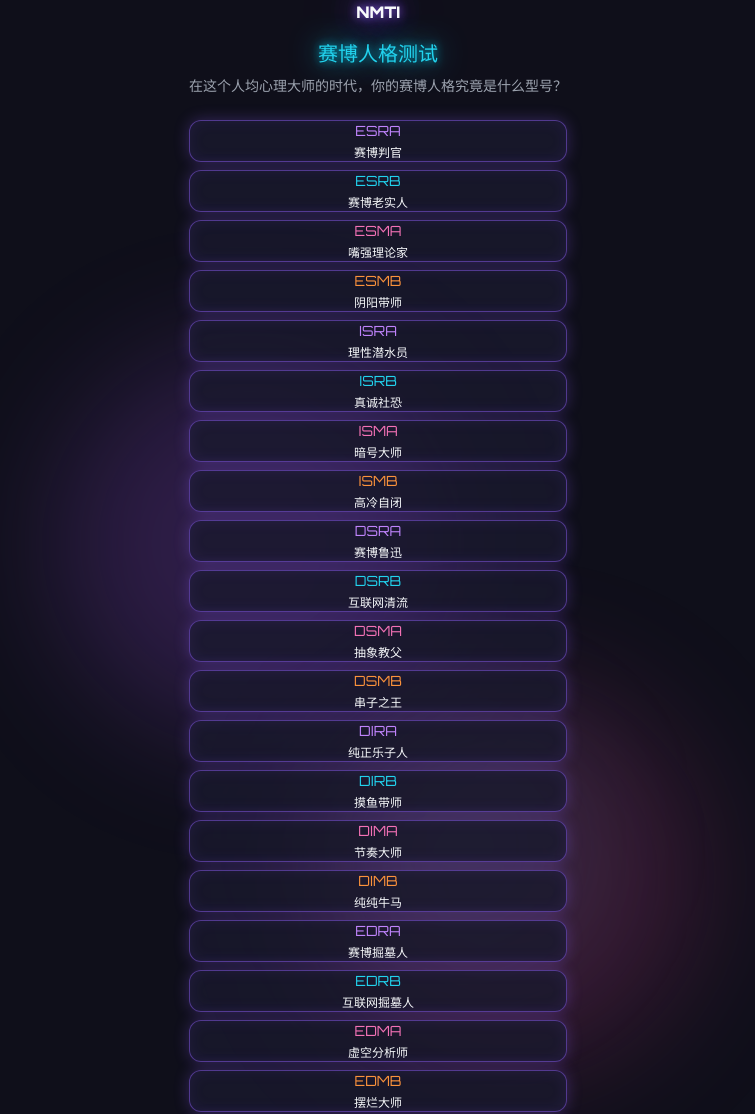
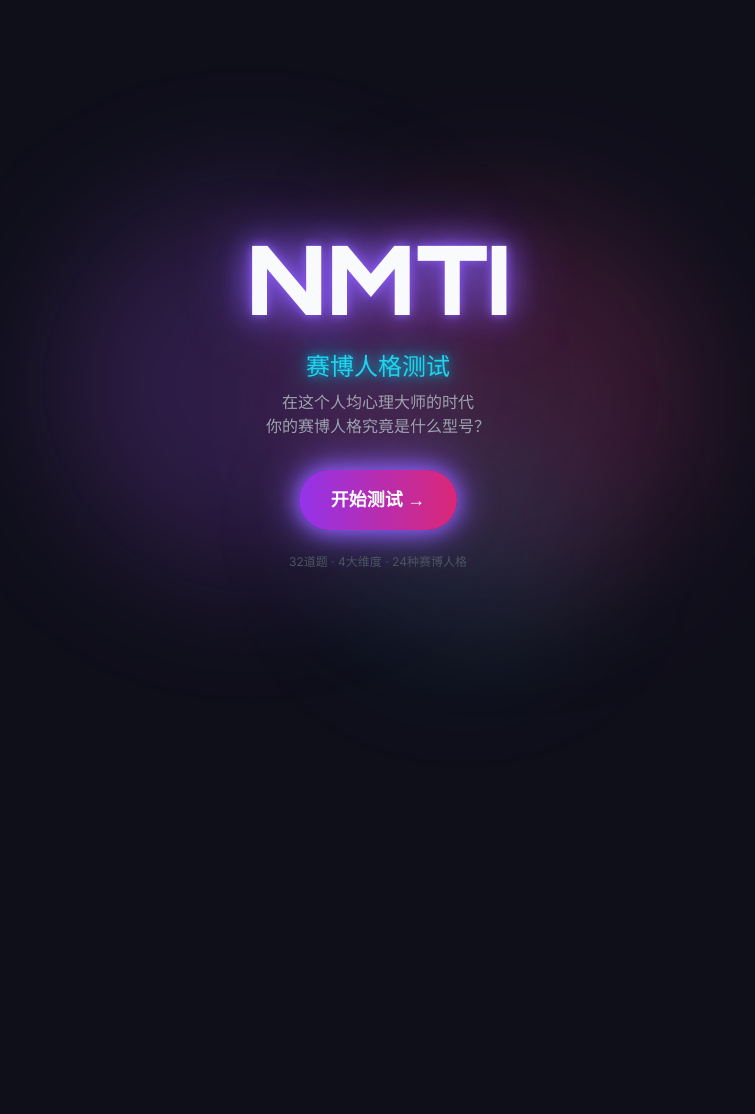
Before and after one commit to amlyczz/nmti, a plain HTML site: page nmti.html in a window 1280 px wide. Shown: the top 1114 px of the page, without its empty margins (262-1017 px from the left). After the commit the page ends 800 px from the top, so only its background shows below. Drawn offline with Linux system fonts and the light colour scheme.

Commit message:
fix: 简化首页，移除人格列表

```diff
--- a/nmti.html
+++ b/nmti.html
@@ -595,42 +595,24 @@
     }
 
     function renderCover() {
-      const allTypes = Object.entries(personalityTypes);
-      const colors = ['purple', 'cyan', 'pink', 'orange'];
-
-      let typesHtml = allTypes.map(([code, p], i) => {
-        const color = colors[i % 4];
-        const colorClass = `text-${color}-400`;
-        const delay = (i * 0.05).toFixed(2);
-        return `
-          <div class="glass glow-border rounded-xl p-3 animate-fadeInUp" style="animation-delay: ${delay}s">
-            <div class="font-cyber ${colorClass} text-sm mb-1">${code}</div>
-            <div class="text-xs text-gray-300">${p.name}</div>
-          </div>
-        `;
-      }).join('');
-
       return `
-        <div class="min-h-screen flex flex-col items-center px-4 py-6 relative overflow-hidden">
+        <div class="min-h-screen flex flex-col items-center justify-center px-4 py-8 relative overflow-hidden">
           <div class="absolute inset-0 overflow-hidden">
             <div class="absolute top-1/4 left-1/4 w-96 h-96 bg-purple-500/20 rounded-full blur-3xl animate-float"></div>
             <div class="absolute bottom-1/4 right-1/4 w-96 h-96 bg-pink-500/20 rounded-full blur-3xl animate-float" style="animation-delay: 1s"></div>
             <div class="absolute top-1/2 right-1/3 w-64 h-64 bg-cyan-500/10 rounded-full blur-3xl animate-float" style="animation-delay: 2s"></div>
           </div>
 
-          <div class="relative z-10 text-center max-w-2xl mx-auto animate-fadeInUp">
-            <div class="mb-4">
-              <span class="text-5xl md:text-7xl font-cyber font-black neon-purple">NMTI</span>
+          <div class="relative z-10 text-center max-w-lg mx-auto animate-fadeInUp">
+            <div class="mb-6">
+              <span class="text-6xl md:text-8xl font-cyber font-black neon-purple">NMTI</span>
             </div>
 
-            <h1 class="text-lg md:text-xl font-cyber text-cyan-400 mb-2 neon-cyan">赛博人格测试</h1>
-            <p class="text-gray-400 mb-6 text-sm">
-              在这个人均心理大师的时代，你的赛博人格究竟是什么型号？
+            <h1 class="text-xl md:text-2xl font-cyber text-cyan-400 mb-2 neon-cyan">赛博人格测试</h1>
+            <p class="text-gray-400 mb-8 text-sm md:text-base">
+              在这个人均心理大师的时代<br>
+              你的赛博人格究竟是什么型号？
             </p>
-
-            <div class="grid grid-cols-3 sm:grid-cols-4 md:grid-cols-6 gap-2 mb-6">
-              ${typesHtml}
-            </div>
 
             <button id="startBtn" class="px-8 py-4 bg-gradient-to-r from-purple-600 to-pink-600 rounded-full font-bold text-lg animate-pulse-glow hover:scale-105 transition-transform cursor-pointer border-0">
               开始测试 →
```
